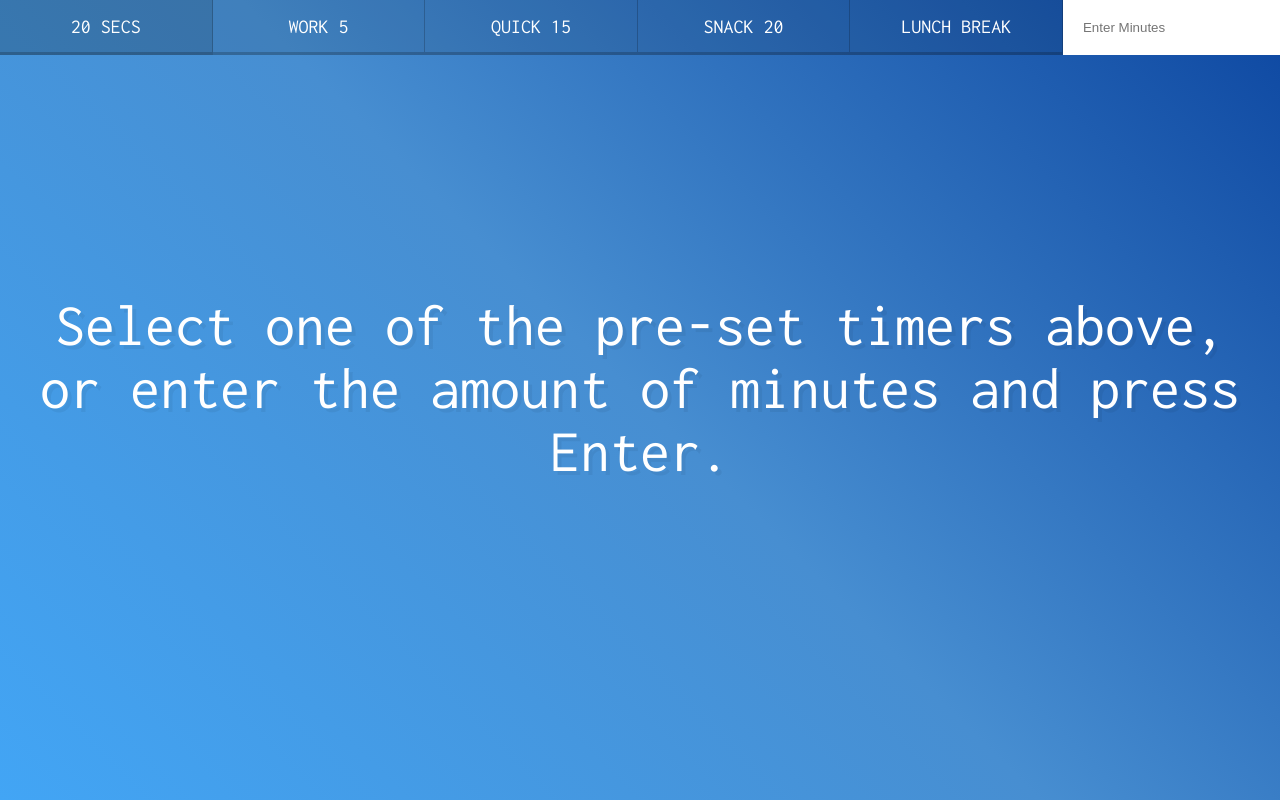
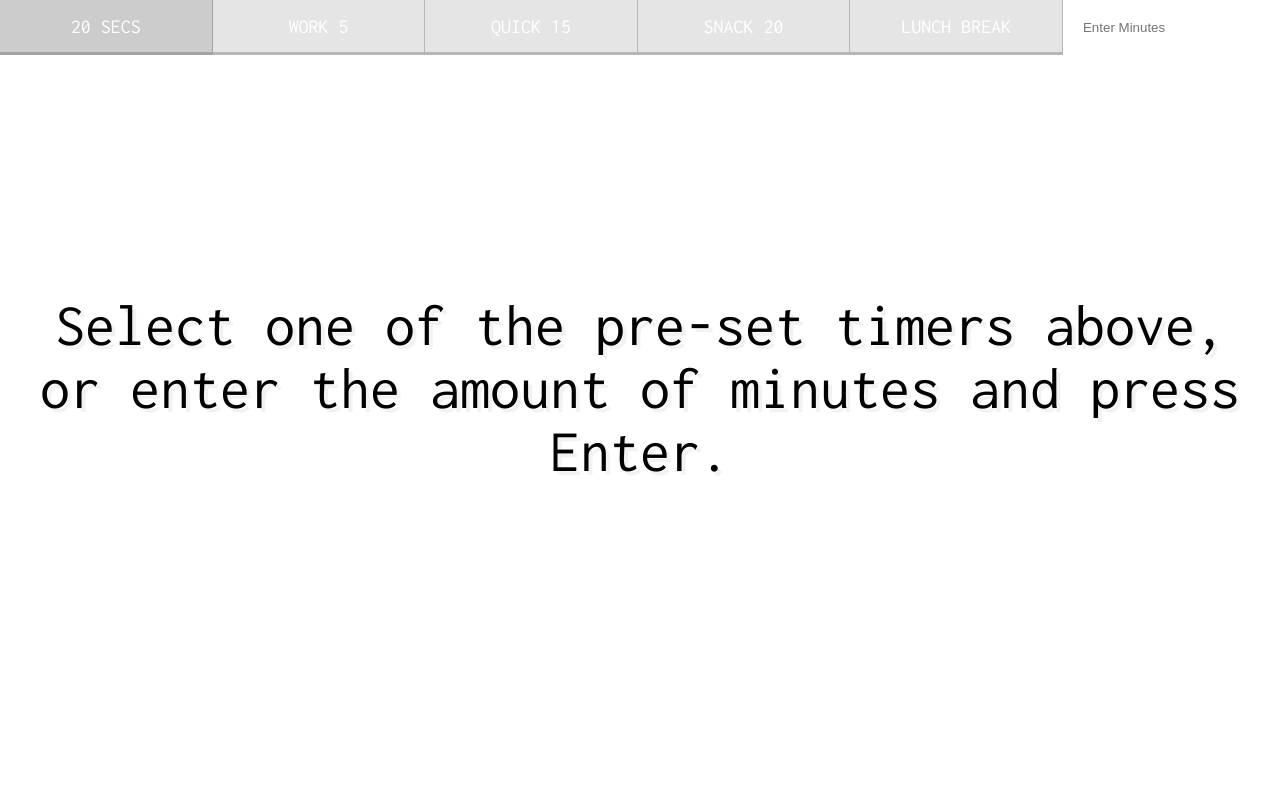
Before and after one commit to DemisStruiksma/js30, a plain HTML site: page 29 - Countdown Timer/index.html in a window 1280 px wide. Drawn offline with Linux system fonts and the light colour scheme.

Commit message:
Change background color

```diff
--- a/29 - Countdown Timer/style.css
+++ b/29 - Countdown Timer/style.css
@@ -1,8 +1,8 @@
 html {
   box-sizing: border-box;
   font-size: 10px;
-  background: #8E24AA;
-  background: linear-gradient(45deg,  #42a5f5 0%,#478ed1 50%,#0d47a1 100%);
+  background-color: white;
+  /* background: linear-gradient(45deg,  #42a5f5 0%,#478ed1 50%,#0d47a1 100%); */
 }
 
 *, *:before, *:after {
@@ -20,7 +20,7 @@ body {
   font-weight: 100;
   font-size: 20rem;
   margin: 0;
-  color: white;
+  color: black;
   text-shadow: 4px 4px 0 rgba(0,0,0,0.05);
 }
 
```
